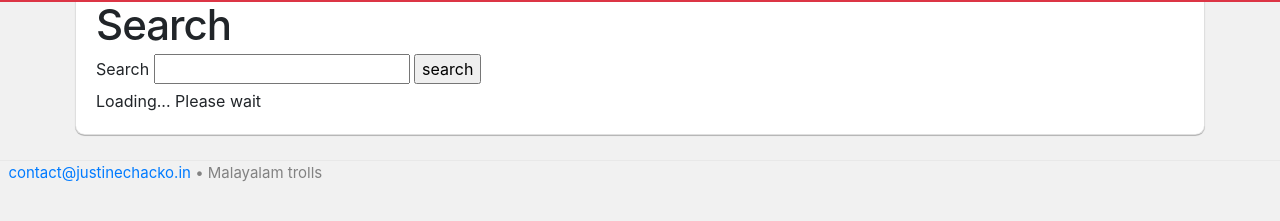
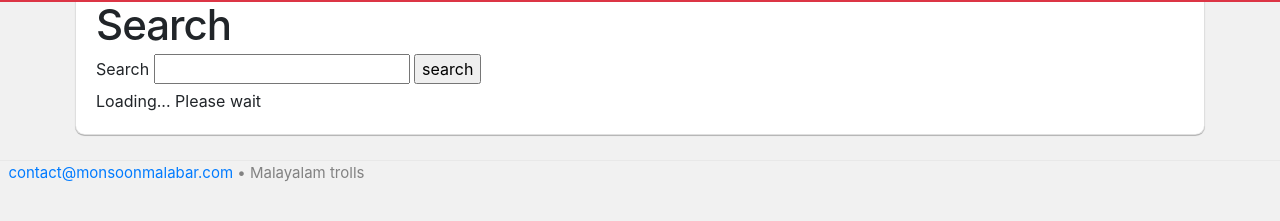
Before and after one commit to justinechacko/trolls, a Jekyll site: the page built from search.md, in a window 1280 px wide. Shown: the part 90-311 px from the top of the page. Built offline with Jekyll 4.4.1, drawn with Linux system fonts in a browser that asks for light colours; nearby versions of some CDN libraries; comment, search, counter and statistics services are not loaded.

Commit message:
Update _config.yml

```diff
--- a/_config.yml
+++ b/_config.yml
@@ -7,11 +7,11 @@
 
 # Site settings
 title: Malayalam Trolls
-email: contact@justinechacko.in
+email: contact@monsoonmalabar.com
 description: > # this means to ignore newlines until "baseurl:"
   Malayalam trolls
 baseurl: "" # the subpath of your site, e.g. /blog
-url: "http://trolls.justinechacko.in" # the base hostname & protocol for your site
+url: "http://trolls.monsoonmalabar.com" # the base hostname & protocol for your site
 twitter_username:
 github_username:
 
```
